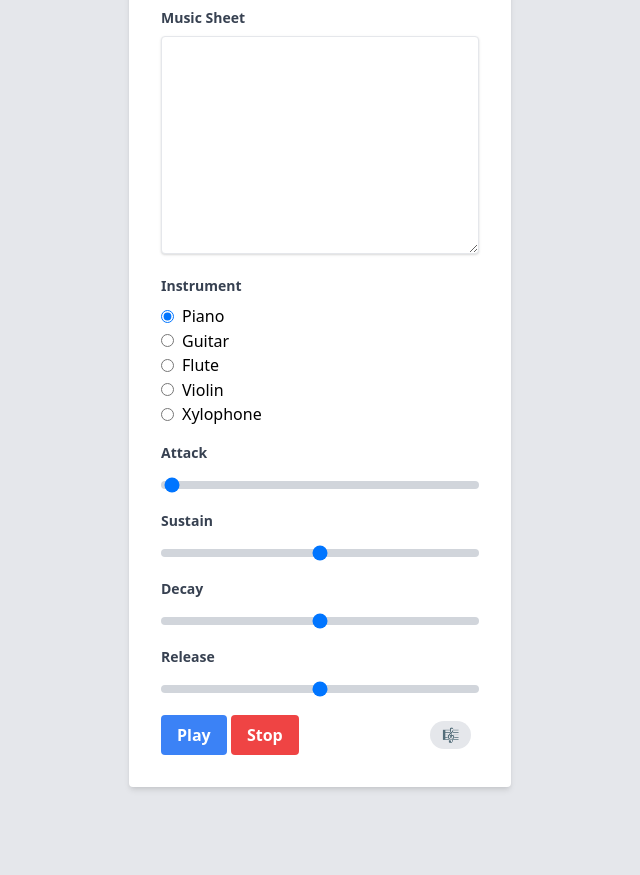
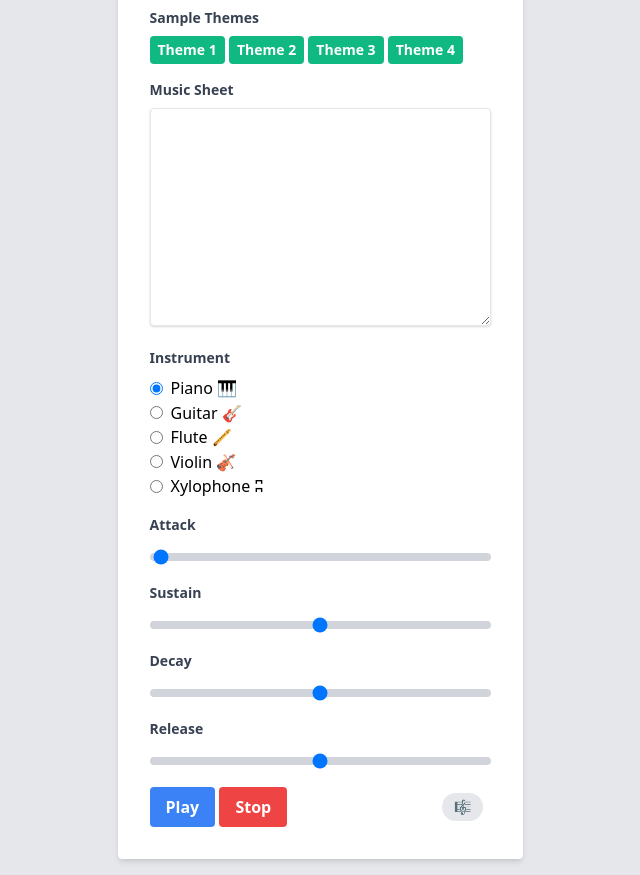
Before and after one commit to mmarcon/copilot-experiments, a plain HTML site: page index.html in a window 1280 px wide. Shown: the part 72-947 px from the top of the page, without its empty margins (320-960 px from the left). Before the commit the page ends 875 px from the top, so only its background shows below. Drawn offline with nearby package versions, Linux system fonts and the light colour scheme.

Commit message:
More stuff

```diff
--- a/index.html
+++ b/index.html
@@ -9,9 +9,16 @@
 <body class="bg-gray-200 min-h-screen flex items-center justify-center">
   <div class="bg-white shadow-md rounded px-8 pt-6 pb-8 mb-4 flex flex-col">
     <h1 class="mb-6 text-2xl font-bold text-gray-700">Videogame Music studio</h1>
+    <div class="mb-4" id="themes">
+      <span class="block text-gray-700 text-sm font-bold mb-2">Sample Themes</span>
+      <button class="bg-green-500 hover:bg-green-700 text-white font-bold py-1 px-2 rounded focus:outline-none focus:shadow-outline text-sm" data-theme="pacman">Theme 1</button>
+      <button class="bg-green-500 hover:bg-green-700 text-white font-bold py-1 px-2 rounded focus:outline-none focus:shadow-outline text-sm" data-theme="supermario">Theme 2</button>
+      <button class="bg-green-500 hover:bg-green-700 text-white font-bold py-1 px-2 rounded focus:outline-none focus:shadow-outline text-sm" data-theme="tetris">Theme 3</button>
+      <button class="bg-green-500 hover:bg-green-700 text-white font-bold py-1 px-2 rounded focus:outline-none focus:shadow-outline text-sm" data-theme="zelda">Theme 4</button>
+    </div>
     <div class="mb-4">
       <label class="block text-gray-700 text-sm font-bold mb-2" for="music-sheet">Music Sheet</label>
-      <textarea id="music-sheet" class="shadow appearance-none border rounded w-full py-2 px-3 text-gray-700 leading-tight focus:outline-none focus:shadow-outline" cols="30" rows="10"></textarea>
+      <textarea id="music-sheet" class="shadow appearance-none border rounded w-full py-2 px-3 text-gray-700 leading-tight focus:outline-none focus:shadow-outline font-mono" cols="30" rows="10"></textarea>
     </div>
     <div class="mb-4">
       <span class="block text-gray-700 text-sm font-bold mb-2">Instrument</span>
@@ -19,31 +26,31 @@
         <div>
           <label class="inline-flex items-center">
             <input type="radio" class="form-radio" name="instrument" value="piano" checked>
-            <span class="ml-2">Piano</span>
+            <span class="ml-2">Piano 🎹</span>
           </label>
         </div>
         <div>
           <label class="inline-flex items-center">
             <input type="radio" class="form-radio" name="instrument" value="guitar">
-            <span class="ml-2">Guitar</span>
+            <span class="ml-2">Guitar 🎸</span>
           </label>
         </div>
         <div>
           <label class="inline-flex items-center">
             <input type="radio" class="form-radio" name="instrument" value="flute">
-            <span class="ml-2">Flute</span>
+            <span class="ml-2">Flute 🪈</span>
           </label>
         </div>
         <div>
           <label class="inline-flex items-center">
             <input type="radio" class="form-radio" name="instrument" value="violin">
-            <span class="ml-2">Violin</span>
+            <span class="ml-2">Violin 🎻</span>
           </label>
         </div>
         <div>
           <label class="inline-flex items-center">
             <input type="radio" class="form-radio" name="instrument" value="xylophone">
-            <span class="ml-2">Xylophone</span>
+            <span class="ml-2">Xylophone ʭ</span>
           </label>
         </div>
       </div>
--- a/main.js
+++ b/main.js
@@ -139,6 +139,13 @@
     B8: 63217.06,
   };
 
+  const themes = {
+    pacman: '- 1/4, C2 1/4, G 1/4, E 1/4, C2 1/8, G 1/8, - 1/4, E 1/2, - 1/4, Db2 1/4, Ab2 1/4, F 1/4, Db2 1/8, Ab2 1/8, - 1/4, F 1/2, - 1/4, C2 1/4, G 1/4, E 1/4, C2 1/8, G 1/8, - 1/4, E 1/2, F# 1/4, G 1/4, G# 1/4, A 1/4, A# 1/4, B 1/4, - 1/4',
+    supermario: 'E 1/8, E 1/8, - 1/8, E 1/8, - 1/8, C 1/8, E 1/8, - 1/8, G 1/4, - 1/4, G 1/8, - 1/8, C 1/8, - 1/8, G 1/4, - 1/4, E 1/8, - 1/8, A 1/8, - 1/8, B 1/8, - 1/8, Bb 1/8, A 1/8, - 1/8, G 1/4, E 1/8, G 1/8, A 1/8, F 1/8, G 1/8, - 1/8, E 1/8, C 1/8, D 1/8, B 1/8, C 1/8, - 1/8, A 1/8, G 1/8, - 1/8, E 1/8, - 1/8, G 1/8, A 1/8, F 1/8, G 1/8, - 1/8, E 1/8, C 1/8, D 1/8, B 1/8, C 1/8, - 1/8, A 1/8, G 1/8, - 1/8',
+    tetris: 'E 1/8, B 1/8, C 1/8, D 1/8, C 1/8, B 1/8, A 1/8, A 1/8, C 1/8, E 1/8, D 1/8, C 1/8, B 1/8, B 1/8, C 1/8, D 1/8, E 1/8, C 1/8, A 1/8, A 1/8, - 1/8, A 1/8, C 1/8, E 1/8, D 1/8, C 1/8, B 1/8, B 1/8, C 1/8, D 1/8, E 1/8, C 1/8, A 1/8, A 1/8, - 1/8',
+    zelda: 'E 1/8, G 1/8, A 1/8, - 1/8, E 1/8, G 1/8, A 1/8, - 1/8, E 1/8, G 1/8, A 1/8, - 1/8, E 1/8, G 1/8, A 1/8, - 1/8, E 1/8, G 1/8, A 1/8, - 1/8, E 1/8, G 1/8, A 1/8, - 1/8, E 1/8, G 1/8, A 1/8, - 1/8, E 1/8, G 1/8, A 1/8, - 1/8',
+  };
+
   // Define a mapping of note lengths to durations.
   const noteLengths = {
     '1': 1.0,
@@ -259,7 +266,10 @@
 
       while (playing) {
         for (let i = 0; i < notes.length; i++) {
-          if (!playing) {
+          if (!playing || notes[i] === '') {
+            playing = false;
+            document.querySelector("#play").disabled = false;
+            document.querySelector("#play").classList.remove('opacity-25');
             break;
           }
           let noteParts = notes[i].split(" ");
@@ -279,4 +289,9 @@
     document.querySelector("#play").classList.remove('opacity-25');
     document.querySelector("#current-note").innerHTML = '🎼';
   });
+
+  document.querySelector("#themes").addEventListener("click", function (event) {
+    console.log(`Loading theme ${event.target.dataset.theme}.`);
+    document.querySelector("#music-sheet").value = themes[event.target.dataset.theme];
+  });
 })();
```
